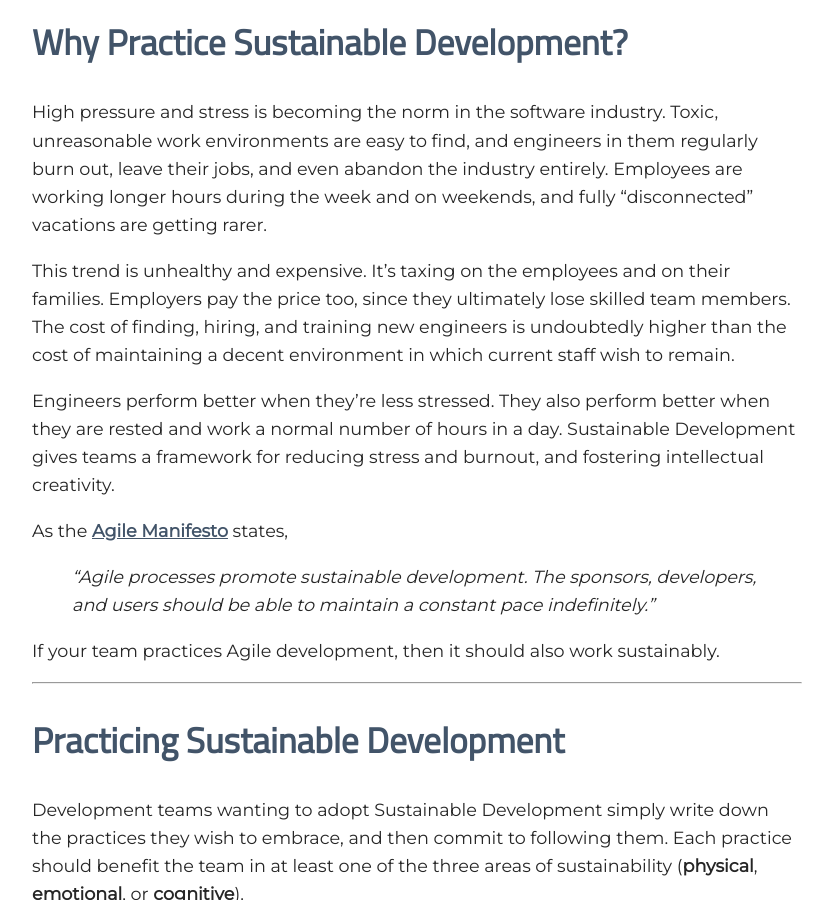
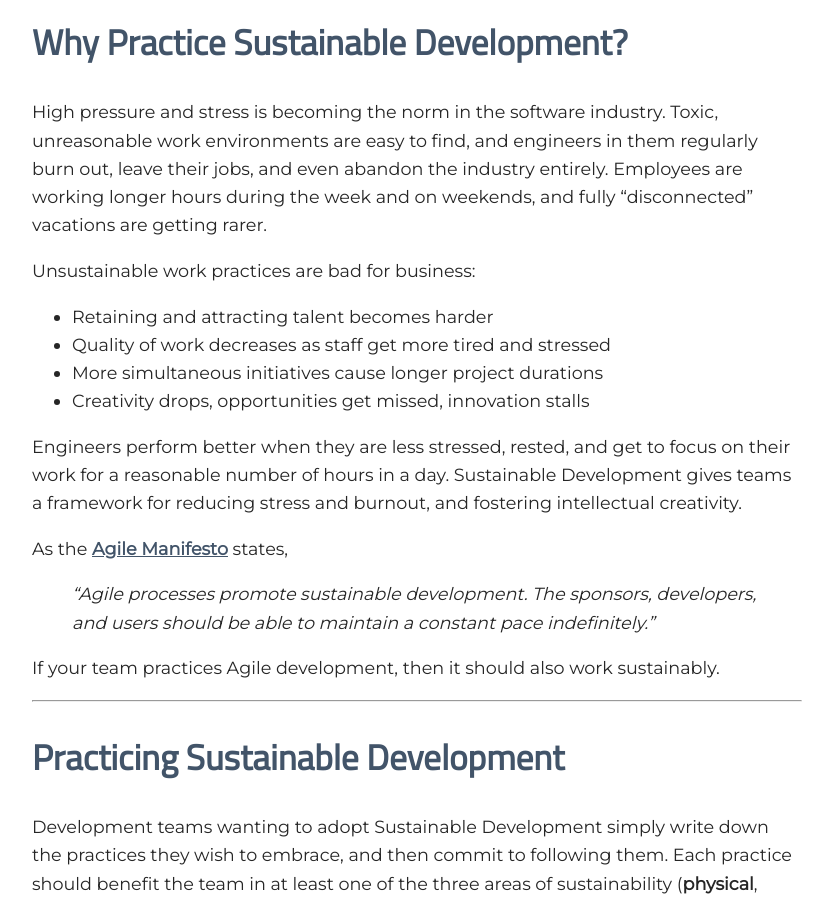
Before and after one commit to brikelly/sustainabledev, a Jekyll site: the page built from index.md, in a window 1280 px wide and 900 px high, scrolled down 545 px. Shown: the whole window, without its empty margins (223-1049 px from the left). Built offline with Jekyll 4.4.1, drawn with Linux system fonts in a browser that asks for light colours; some web fonts are replaced; some of the changed text lies outside the part shown.

Commit message:
Justifying why employers should care.

```diff
--- a/index.md
+++ b/index.md
@@ -21,9 +21,13 @@ ___
 
 High pressure and stress is becoming the norm in the software industry. Toxic, unreasonable work environments are easy to find, and engineers in them regularly burn out, leave their jobs, and even abandon the industry entirely. Employees are working longer hours during the week and on weekends, and fully "disconnected" vacations are getting rarer.
 
-This trend is unhealthy and expensive. It’s taxing on the employees and on their families. Employers pay the price too, since they ultimately lose skilled team members. The cost of finding, hiring, and training new engineers is undoubtedly higher than the cost of maintaining a decent environment in which current staff wish to remain.
+Unsustainable work practices are bad for business:
+* Retaining and attracting talent becomes harder
+* Quality of work decreases as staff get more tired and stressed
+* More simultaneous initiatives cause longer project durations
+* Creativity drops, opportunities get missed, innovation stalls
 
-Engineers perform better when they’re less stressed. They also perform better when they are rested and work a normal number of hours in a day. Sustainable Development gives teams a framework for reducing stress and burnout, and fostering intellectual creativity.
+Engineers perform better when they are less stressed, rested, and get to focus on their work for a reasonable number of hours in a day. Sustainable Development gives teams a framework for reducing stress and burnout, and fostering intellectual creativity.
 
 As the [Agile Manifesto](https://agilemanifesto.org) states,
 
@@ -70,6 +74,8 @@ No two teams operate the same way, so every team adopting Sustainable Developmen
 
 * Vacations are strongly encouraged to be taken, and especially not all at the end of the year. _(Emotional, Physical)_
 
+Remember, these are only samples to help in your own journey to sustainable development. Your team should decide what is sustainable based on your own unique constraints and challenges.
+
 ___
 
 ## About
```
